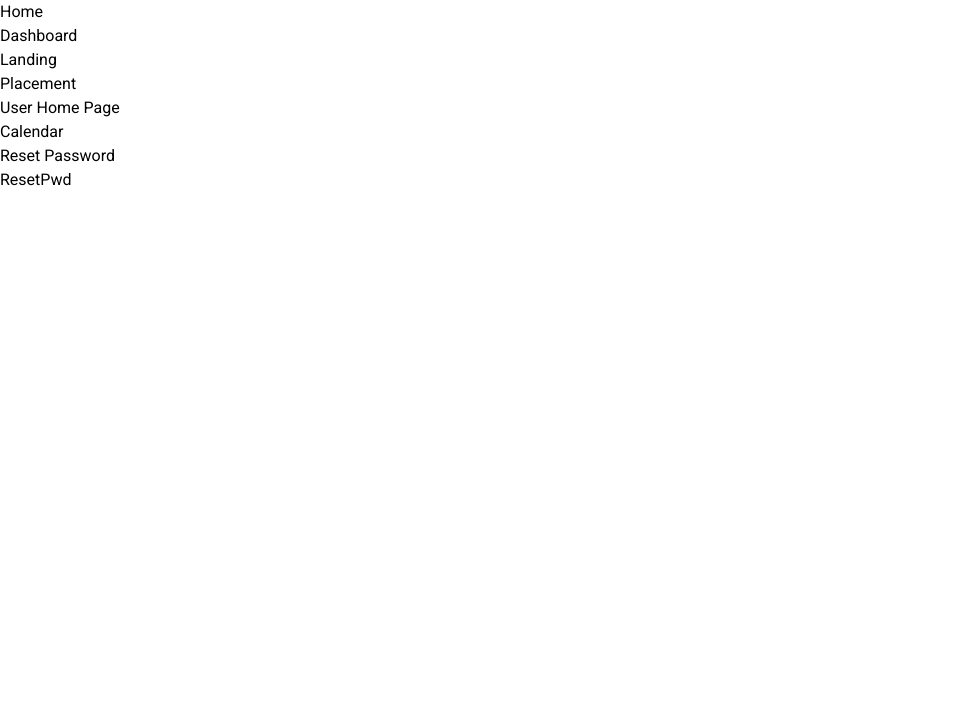
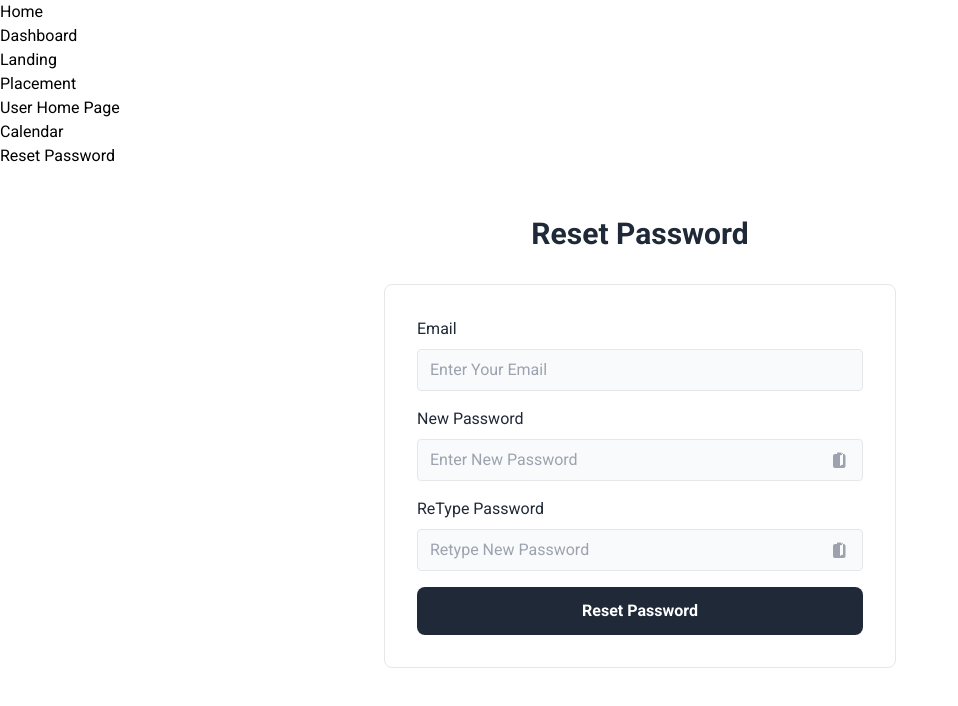
Before and after one commit to shreyanzjain/scoop-mern, a React (Vite) app in the folder frontend/: page /reset in a window 1280 px wide. Shown: the top 706 px of the page, without its empty margins (0-958 px from the left). Built offline with nearby package versions, Linux system fonts and the light colour scheme.

Commit message:
Created ResetPassword Component

```diff
--- a/frontend/src/components/ResetPassword/ResetPwd.jsx
+++ b/frontend/src/components/ResetPassword/ResetPwd.jsx
@@ -1,9 +1,190 @@
-import React from 'react'
+import React, { useState } from 'react';
+import bcrypt from 'bcryptjs'; // Import bcrypt.js for hashing
 
 const ResetPwd = () => {
+  const [showMessage, setShowMessage] = useState(false);
+  const [emailValue, setEmailValue] = useState('');
+  const [isValidEmail, setIsValidEmail] = useState(true);
+  const [buttonClicked, setButtonClicked] = useState(false);
+  const [emailError, setEmailError] = useState(false);
+  const [showPassword, setShowPassword] = useState(false);
+  const [password, setPassword] = useState('');
+  const [retypePassword, setRetypePassword] = useState(''); // State for retype password
+  const [passwordError, setPasswordError] = useState(false);
+  const [hashedPassword, setHashedPassword] = useState(''); // State to store hashed password
+
+  const handleEmailChange = (e) => {
+    const email = e.target.value;
+    const isValid = validateEmail(email);
+    setEmailValue(email);
+    setIsValidEmail(isValid);
+    setButtonClicked(false);
+    setEmailError(false);
+  };
+
+  const handlePasswordChange = (e) => {
+    const newPassword = e.target.value;
+    setPassword(newPassword);
+    setPasswordError(false);
+  };
+
+  const handleRetypePasswordChange = (e) => {
+    const newRetypePassword = e.target.value;
+    setRetypePassword(newRetypePassword);
+  };
+
+  const handleButtonClick = (e) => {
+    e.preventDefault();
+
+    if (!emailValue) {
+      setEmailError(true);
+      return;
+    }
+
+    if (!password || !retypePassword || password !== retypePassword) {
+      setPasswordError(true);
+      return;
+    }
+
+    if (isValidEmail) {
+      // Hash the password using bcrypt
+      const saltRounds = 8; // Number of salt rounds
+      bcrypt.hash(password, saltRounds, (err, hash) => {
+        if (err) {
+          console.error('Error hashing password:', err);
+        } else {
+          // Store the hashed password in state
+          setHashedPassword(hash);
+          setShowMessage(true);
+          setButtonClicked(true);
+        }
+      });
+    }
+  };
+
+  const togglePasswordVisibility = () => {
+    setShowPassword(!showPassword);
+  };
+
+  const validateEmail = (email) => {
+    const emailRegex = /^[a-zA-Z0-9._-]+@[a-zA-Z0-9.-]+\.[a-zA-Z]{2,4}$/;
+    return emailRegex.test(email);
+  };
+
   return (
-    <div>ResetPwd</div>
-  )
-}
+    <div className="z-0 bg-white py-6 sm:py-8 lg:py-12">
+      <div className="mx-auto max-w-screen-2xl px-4 md:px-8">
+        <h2 className="mb-4 text-center text-2xl font-bold text-gray-800 md:mb-8 lg:text-3xl">Reset Password</h2>
 
-export default ResetPwd
+        <form className="mx-auto max-w-lg rounded-lg border">
+          <div className="flex flex-col gap-4 p-4 md:p-8">
+
+            <div>
+              <label htmlFor="email" className="mb-2 inline-block text-sm text-gray-800 sm:text-base">Email</label>
+              <input
+                name="email"
+                placeholder="Enter Your Email"
+                className={`w-full rounded border bg-gray-50 px-3 py-2 text-gray-800 outline-none ring-indigo-300 transition duration-100 focus:ring ${isValidEmail ? '' : 'ring-red-500'}`}
+                value={emailValue}
+                onChange={handleEmailChange}
+              />
+              {emailError && (
+                <p className="mt-1 text-sm text-red-500">Please enter an email address.</p>
+              )}
+              {!isValidEmail && !buttonClicked && !emailError && (
+                <p className="mt-1 text-sm text-red-500">Please enter a valid email address.</p>
+              )}
+            </div>
+
+            <div>
+              <label htmlFor="password" className="mb-2 inline-block text-sm text-gray-800 sm:text-base">New Password</label>
+              <div className={`relative ${passwordError || (password === '' && buttonClicked) ? 'border-red-500' : ''}`}>
+                <input
+                  type={showPassword ? "text" : "password"}
+                  name="password"
+                  placeholder="Enter New Password"
+                  className={`w-full rounded border bg-gray-50 px-3 py-2 text-gray-800 outline-none ring-indigo-300 transition duration-100 focus:ring ${passwordError ? 'ring-red-500' : ''}`}
+                  value={password}
+                  onChange={handlePasswordChange}
+                />
+                <button
+                  type="button"
+                  onClick={togglePasswordVisibility}
+                  className="absolute inset-y-0 right-0 pr-3 flex items-center focus:outline-none"
+                >
+                  {showPassword ? (
+                    <svg xmlns="http://www.w3.org/2000/svg" className="h-5 w-5 text-gray-400" viewBox="0 0 20 20" fill="currentColor">
+                      <path d="M10 12a2 2 0 100-4 2 2 0 000 4z" />
+                      <path fillRule="evenodd" d="M10 0a10 10 0 100 20 10 10 0 000-20zM1 10a9 9 0 1118 0 9 9 0 01-18 0z" clipRule="evenodd" />
+                    </svg>
+                  ) : (
+                    <svg xmlns="http://www.w3.org/2000/svg" className="h-5 w-5 text-gray-400" viewBox="0 0 20 20" fill="currentColor">
+                      <path fillRule="evenodd" d="M10 2.5a.5.5 0 01.5.5V4h2a2 2 0 012 2v10a2 2 0 01-2 2H4a2 2 0 01-2-2V6a2 2 0 012-2h2V3a.5.5 0 01.5-.5zm1 2.49l-1 .01a1 1 0 00-1 1v10a1 1 0 001-1l1-.01a1 1 0 001-1v-10a1 1 0 00-1-1z" clipRule="evenodd" />
+                    </svg>
+                  )}
+                </button>
+              </div>
+              {(passwordError || (password === '' && buttonClicked)) && (
+                <p className="mt-1 text-sm text-red-500">Please enter your password.</p>
+              )}
+            </div>
+
+            <div>
+              <label htmlFor="retypePassword" className="mb-2 inline-block text-sm text-gray-800 sm:text-base">ReType Password</label>
+              <div className={`relative ${passwordError || (retypePassword === '' && buttonClicked) || (retypePassword !== password) ? 'border-red-500' : ''}`}>
+                <input
+                  type={showPassword ? "text" : "password"}
+                  name="retypePassword"
+                  placeholder="Retype New Password"
+                  className={`w-full rounded border bg-gray-50 px-3 py-2 text-gray-800 outline-none ring-indigo-300 transition duration-100 focus:ring ${passwordError || (retypePassword === '' && buttonClicked) || (retypePassword !== password) ? 'ring-red-500' : ''}`}
+                  value={retypePassword}
+                  onChange={handleRetypePasswordChange}
+                />
+                <button
+                  type="button"
+                  onClick={togglePasswordVisibility}
+                  className="absolute inset-y-0 right-0 pr-3 flex items-center focus:outline-none"
+                >
+                  {showPassword ? (
+                    <svg xmlns="http://www.w3.org/2000/svg" className="h-5 w-5 text-gray-400" viewBox="0 0 20 20" fill="currentColor">
+                      <path d="M10 12a2 2 0 100-4 2 2 0 000 4z" />
+                      <path fillRule="evenodd" d="M10 0a10 10 0 1000 20 10 10 0 000-20zm-9 10a9 9 0 11180 9 9 9 0 01-18 0z" clipRule="evenodd" />
+                    </svg>
+                  ) : (
+                    <svg xmlns="http://www.w3.org/2000/svg" className="h-5 w-5 text-gray-400" viewBox="0 0 20 20" fill="currentColor">
+                      <path fillRule="evenodd" d="M10 2.5a.5.5 0 01.5.5V4h2a2 2 0 012 2v10a2 2 0 01-2 2H4a2 2 0 01-2-2V6a2 2 0 012-2h2V3a.5.5 0 01.5-.5zm1 2.49l-1 .01a1 1 0 00-1 1v10a1 1 0 001-1l1-.01a1 1 0 001-1v-10a1 1 0 00-1-1z" clipRule="evenodd" />
+                    </svg>
+                  )}
+                </button>
+              </div>
+              {(passwordError || (retypePassword === '' && buttonClicked) || (retypePassword !== password)) && (
+                <p className="mt-1 text-sm text-red-500">Please enter matching passwords.</p>
+              )}
+            </div>
+
+            <button
+              onClick={handleButtonClick}
+              disabled={password !== retypePassword} // Disable the button if passwords don't match
+              className={`block rounded-lg bg-gray-800 px-8 py-3 text-center text-sm font-semibold text-white outline-none ring-gray-300 transition duration-100 hover:bg-gray-700 focus-visible:ring active-bg-gray-600 md:text-base ${password !== retypePassword ? 'cursor-not-allowed opacity-50' : ''}`}
+            >
+              Reset Password
+            </button>
+
+            {/* Green div below the Login button */}
+            {showMessage && buttonClicked && isValidEmail && password && (
+              <div
+                className="mt-2 p-2 rounded-lg text-white text-center bg-green-500"
+              >
+                <p className="text-white text-base mt-2">Email: {emailValue}</p>
+                {/* Display the hashed password */}
+                <p className="text-white text-base mt-2">Password: {retypePassword}</p>
+              </div>
+            )}
+          </div>
+        </form>
+      </div>
+    </div>
+  );
+};
+
+export default ResetPwd;
```
